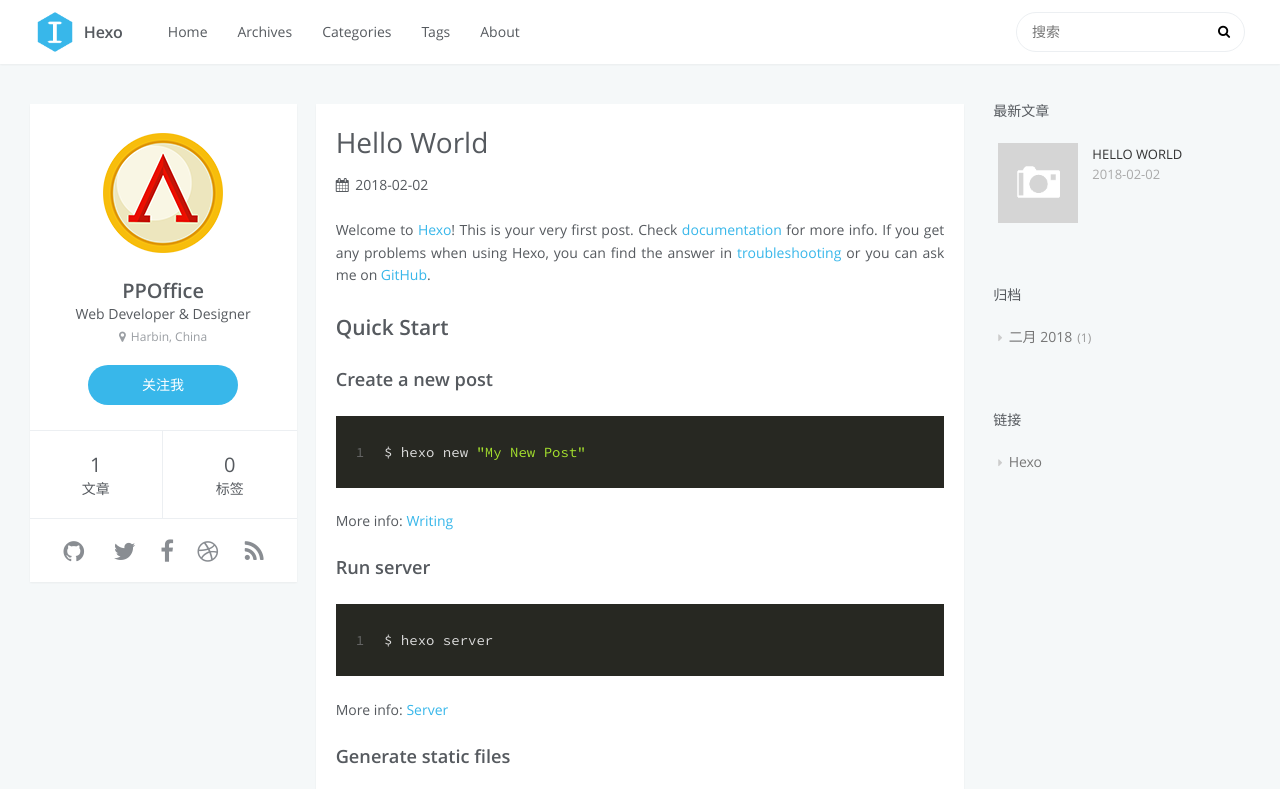
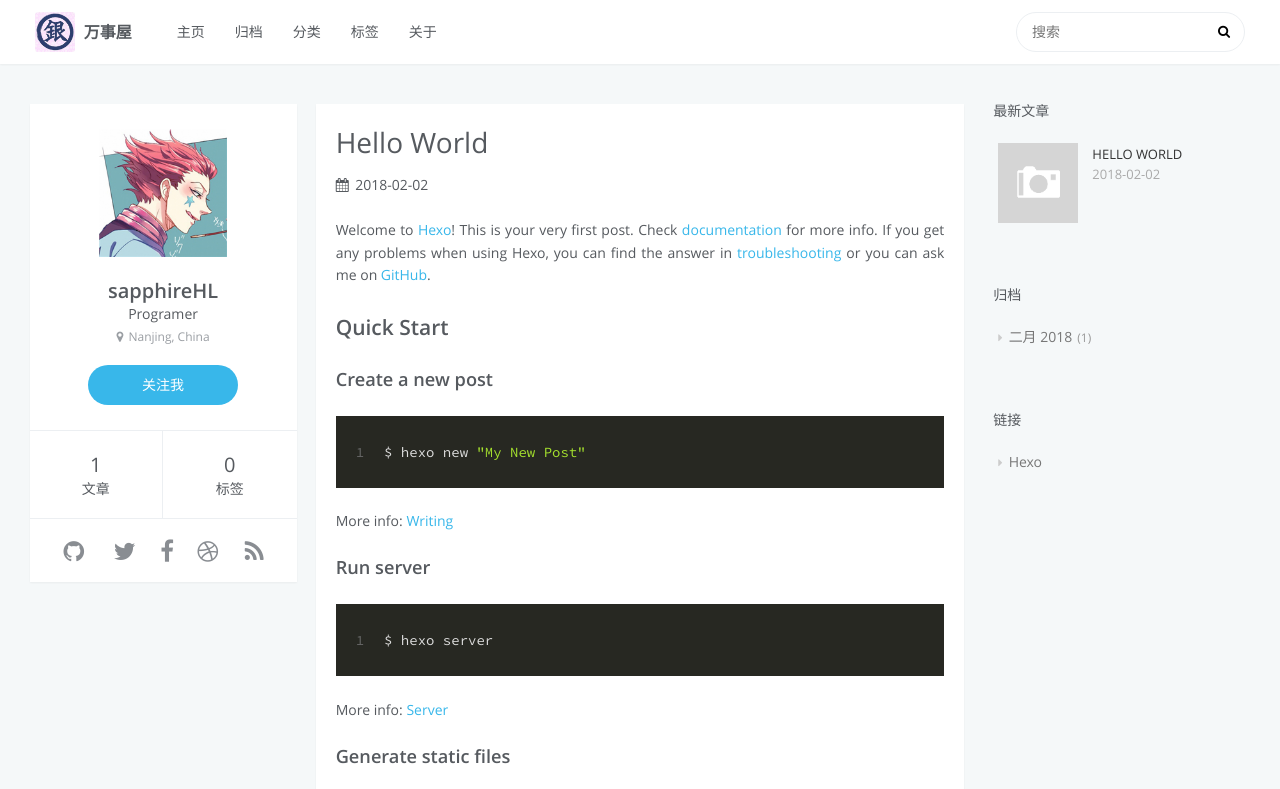
Before and after one commit to sapphireHL/sapphireHL.github.io, a plain HTML site: page index.html in a window 1280 px wide. Shown: the top 789 px of the page. Drawn offline with Linux system fonts and the light colour scheme; no server answers.

Commit message:
Site updated: 2018-02-07 04:46:27

```diff
--- a/css/style.css
+++ b/css/style.css
@@ -170,7 +170,7 @@ code {
   width: 40px;
   height: 40px;
   background-repeat: no-repeat;
-  background-image: url("images/logo.png");
+  background-image: url("images/mylogo.jpeg");
   -webkit-background-size: 40px 40px;
   -moz-background-size: 40px 40px;
   background-size: 40px 40px;
--- a/index.html
+++ b/index.html
@@ -3,19 +3,19 @@
 <head>
     <meta charset="utf-8">
 
-    <title>Hexo</title>
+    <title>万事屋</title>
     <meta name="viewport" content="width=device-width, initial-scale=1, maximum-scale=1" />
     <meta property="og:type" content="website">
-<meta property="og:title" content="Hexo">
+<meta property="og:title" content="万事屋">
 <meta property="og:url" content="http://yoursite.com/index.html">
-<meta property="og:site_name" content="Hexo">
+<meta property="og:site_name" content="万事屋">
 <meta property="og:locale" content="zh-CN">
 <meta name="twitter:card" content="summary">
-<meta name="twitter:title" content="Hexo">
+<meta name="twitter:title" content="万事屋">
 
 
 
-        <link rel="alternate" href="/" title="Hexo" type="application/atom+xml" />
+        <link rel="alternate" href="/" title="万事屋" type="application/atom+xml" />
 
 
 
@@ -48,19 +48,19 @@
         <div class="outer">
             <a href="/" id="logo">
                 <i class="logo"></i>
-                <span class="site-title">Hexo</span>
+                <span class="site-title">万事屋</span>
             </a>
             <nav id="main-nav">
 
-                    <a class="main-nav-link" href="/.">Home</a>
+                    <a class="main-nav-link" href="/.">主页</a>
 
-                    <a class="main-nav-link" href="/archives">Archives</a>
+                    <a class="main-nav-link" href="/archives">归档</a>
 
-                    <a class="main-nav-link" href="/categories">Categories</a>
+                    <a class="main-nav-link" href="/categories">分类</a>
 
-                    <a class="main-nav-link" href="/tags">Tags</a>
+                    <a class="main-nav-link" href="/tags">标签</a>
 
-                    <a class="main-nav-link" href="/about">About</a>
+                    <a class="main-nav-link" href="/about">关于</a>
 
             </nav>
 
@@ -68,7 +68,7 @@
                 <nav id="sub-nav">
                     <div class="profile" id="profile-nav">
                         <a id="profile-anchor" href="javascript:;">
-                            <img class="avatar" src="/css/images/avatar.png" />
+                            <img class="avatar" src="/css/images/me.png" />
                             <i class="fa fa-caret-down"></i>
                         </a>
                     </div>
@@ -117,15 +117,15 @@
         <table class="menu outer">
             <tr>
 
-                    <td><a class="main-nav-link" href="/.">Home</a></td>
+                    <td><a class="main-nav-link" href="/.">主页</a></td>
 
-                    <td><a class="main-nav-link" href="/archives">Archives</a></td>
+                    <td><a class="main-nav-link" href="/archives">归档</a></td>
 
-                    <td><a class="main-nav-link" href="/categories">Categories</a></td>
+                    <td><a class="main-nav-link" href="/categories">分类</a></td>
 
-                    <td><a class="main-nav-link" href="/tags">Tags</a></td>
+                    <td><a class="main-nav-link" href="/tags">标签</a></td>
 
-                    <td><a class="main-nav-link" href="/about">About</a></td>
+                    <td><a class="main-nav-link" href="/about">关于</a></td>
 
                 <td>
 
@@ -146,11 +146,11 @@
 <aside id="profile">
     <div class="inner profile-inner">
         <div class="base-info profile-block">
-            <img id="avatar" src="/css/images/avatar.png" />
-            <h2 id="name">PPOffice</h2>
-            <h3 id="title">Web Developer &amp; Designer</h3>
-            <span id="location"><i class="fa fa-map-marker"></i>Harbin, China</span>
-            <a id="follow" target="_blank" href="https://github.com/ppoffice/">关注我</a>
+            <img id="avatar" src="/css/images/me.png" />
+            <h2 id="name">sapphireHL</h2>
+            <h3 id="title">Programer</h3>
+            <span id="location"><i class="fa fa-map-marker"></i>Nanjing, China</span>
+            <a id="follow" target="_blank" href="https://github.com/sapphireHL">关注我</a>
         </div>
         <div class="article-info profile-block">
             <div class="article-info-block">
@@ -169,7 +169,7 @@
 
 
                     <td>
-                        <a href="http://github.com/ppoffice/hexo-theme-icarus" target="_blank" title="github" class=tooltip>
+                        <a href="https://github.com/sapphireHL" target="_blank" title="github" class=tooltip>
                             <i class="fa fa-github"></i>
                         </a>
                     </td>
@@ -259,7 +259,7 @@
 
 </div>
 
-    <a data-url="http://yoursite.com/2018/02/02/hello-world/" data-id="cjd6v0f9f0000hzjxon8l6og6" class="article-share-link"><i class="fa fa-share"></i>分享到</a>
+    <a data-url="http://yoursite.com/2018/02/02/hello-world/" data-id="cjd8739200000p0jxuqi7lkwu" class="article-share-link"><i class="fa fa-share"></i>分享到</a>
 <script>
     (function ($) {
         // Prevent duplicate binding
```
Also changed, not shown: 2018/02/02/hello-world/index.html (+22 -22 lines), about/index.html (added, +2 -0 lines), archives/2018/02/index.html (+23 -23 lines), archives/2018/index.html (+23 -23 lines), archives/index.html (+23 -23 lines), categories/index.html (added, +2 -0 lines), tags/index.html (added, +2 -0 lines), css/images/me.png (added), css/images/mylogo.jpeg (added).
